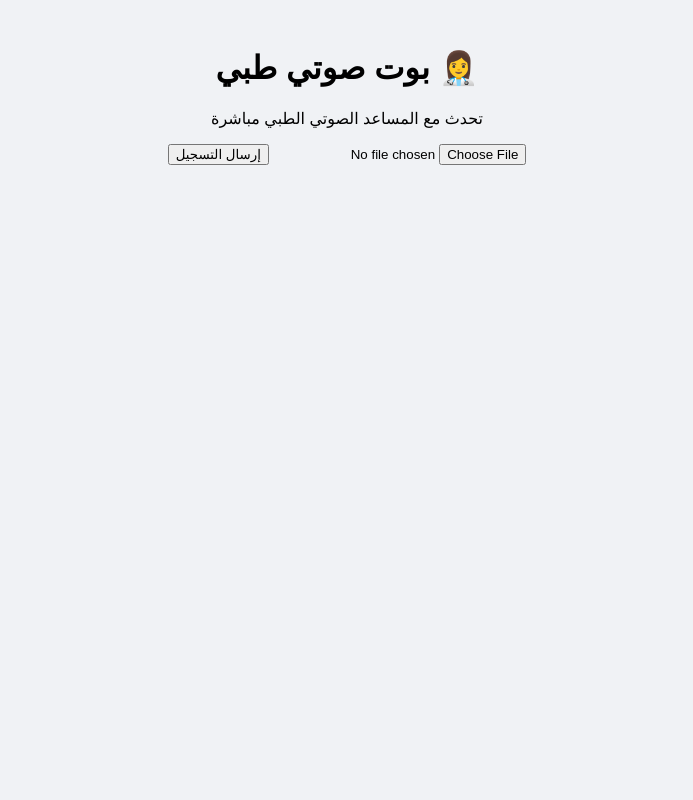
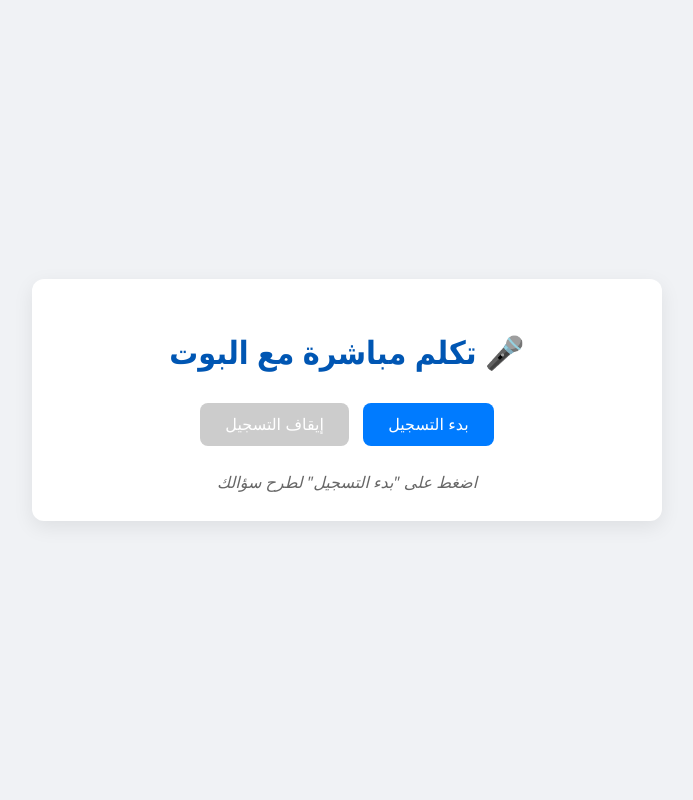
Before and after one commit to aisha-ali-maker/voice-bot-patient, a Flask app: page / in a window 1280 px wide. Shown: the whole page, without its empty margins (293-986 px from the left). Run offline with Flask 3, Linux system fonts and the light colour scheme.

Commit message:
تحديث البوت الصوتي: دمج تسجيل مباشر وفوري

```diff
--- a/app.py
+++ b/app.py
@@ -1,61 +1,76 @@
-from flask import Flask, render_template, request, redirect, url_for
+from flask import Flask, render_template, request, jsonify
 import os
 from faster_whisper import WhisperModel
 import google.generativeai as genai
 from gtts import gTTS
 from werkzeug.utils import secure_filename
 import time
+import logging
 
-# إعداد Flask
+# ---------------- إعداد Flask ----------------
 app = Flask(__name__)
 UPLOAD_FOLDER = "uploads"
+AUDIO_RESPONSES_FOLDER = "responses"
 os.makedirs(UPLOAD_FOLDER, exist_ok=True)
-app.config["UPLOAD_FOLDER"] = UPLOAD_FOLDER
+os.makedirs(AUDIO_RESPONSES_FOLDER, exist_ok=True)
 
-# اختيار موديل Whisper من متغير بيئة أو "tiny" افتراضياً
+# ---------------- إعداد Faster-Whisper ----------------
 model_name = os.getenv("WHISPER_MODEL", "tiny")
-print(f"Loading Faster-Whisper model: {model_name}")
+logging.info(f"جاري تحميل موديل Faster-Whisper: {model_name}")
+model = WhisperModel(model_name, device="cpu", compute_type="int8")
+logging.info("تم تحميل الموديل بنجاح.")
 
-# تحميل الموديل (int8 أخف للذاكرة)
-model = WhisperModel(model_name, device="cpu", compute_type="int8")
+# ---------------- إعداد Gemini ----------------
+genai.configure(api_key=os.getenv("GEMINI_API_KEY"))
+gemini_model = genai.GenerativeModel("gemini-pro")
 
-# إعداد Gemini (باستخدام Environment Variable)
-genai.configure(api_key=os.getenv("GEMINI_API_KEY"))
-gemini = genai.GenerativeModel("gemini-pro")
-
-@app.route("/", methods=["GET", "POST"])
+# ---------------- المسارات ----------------
+@app.route("/")
 def index():
     return render_template("index.html")
 
 @app.route("/upload", methods=["POST"])
-def upload():
-    if "audio" not in request.files:
-        return redirect(url_for("index"))
+def upload_audio():
+    if "file" not in request.files:
+        return jsonify({"error": "لم يتم رفع أي ملف"}), 400
 
-    file = request.files["audio"]
+    file = request.files["file"]
     if file.filename == "":
-        return redirect(url_for("index"))
+        return jsonify({"error": "اسم الملف فارغ"}), 400
 
-    # حفظ الملف الصوتي المرفوع
-    filename = secure_filename(file.filename)
-    filepath = os.path.join(app.config["UPLOAD_FOLDER"], filename)
-    file.save(filepath)
+    try:
+        # حفظ الملف الصوتي
+        filename = secure_filename(file.filename)
+        filepath = os.path.join(UPLOAD_FOLDER, filename)
+        file.save(filepath)
 
-    # تحويل الصوت إلى نص عبر Faster-Whisper
-    segments, info = model.transcribe(filepath, language="ar")
-    text = " ".join([seg.text for seg in segments])
+        # تحويل الصوت إلى نص
+        segments, info = model.transcribe(filepath, language="ar")
+        question_text = " ".join([seg.text for seg in segments]).strip()
 
-    # إرسال النص إلى Gemini
-    response = gemini.generate_content(text)
-    reply = response.text
+        # إرسال النص إلى Gemini
+        gemini_response = gemini_model.generate_content(question_text)
+        answer_text = gemini_response.text.strip()
 
-    # تحويل الرد إلى صوت
-    audio_reply = os.path.join(app.config["UPLOAD_FOLDER"], f"reply_{int(time.time())}.mp3")
-    tts = gTTS(reply, lang="ar")
-    tts.save(audio_reply)
+        # تحويل الرد إلى صوت
+        audio_filename = f"response_{int(time.time())}.mp3"
+        audio_path = os.path.join(AUDIO_RESPONSES_FOLDER, audio_filename)
+        tts = gTTS(text=answer_text, lang="ar", slow=False)
+        tts.save(audio_path)
 
-    # إرجاع الرد والملف الصوتي
-    return render_template("index.html", text=text, reply=reply, audio=audio_reply)
+        return jsonify({
+            "question": question_text,
+            "answer": answer_text,
+            "audio_url": f"/responses/{audio_filename}"
+        })
+
+    finally:
+        if 'filepath' in locals() and os.path.exists(filepath):
+            os.remove(filepath)
+
+@app.route("/responses/<path:filename>")
+def get_response_audio(filename):
+    return app.send_static_file(os.path.join(AUDIO_RESPONSES_FOLDER, filename))
 
 if __name__ == "__main__":
-    app.run(host="0.0.0.0", port=5000)
+    app.run(host="0.0.0.0", port=5000, debug=True)
--- a/templates/index.html
+++ b/templates/index.html
@@ -1,59 +1,147 @@
 <!DOCTYPE html>
-<html lang="ar">
+<html lang="ar" dir="rtl">
 <head>
-    <meta charset="UTF-8">
-    <meta name="viewport" content="width=device-width, initial-scale=1.0">
-    <title>بوت صوتي طبي</title>
+<meta charset="UTF-8">
+<meta name="viewport" content="width=device-width, initial-scale=1.0">
+<title>🎤 مساعد صوتي طبي</title>
+<style>
+body {
+    font-family: 'Segoe UI', Tahoma, Geneva, Verdana, sans-serif;
+    background-color: #f0f2f5;
+    color: #333;
+    display: flex;
+    justify-content: center;
+    align-items: center;
+    min-height: 100vh;
+    margin: 0;
+}
+.container {
+    background-color: #fff;
+    padding: 30px 40px;
+    border-radius: 12px;
+    box-shadow: 0 6px 20px rgba(0,0,0,0.08);
+    text-align: center;
+    width: 90%;
+    max-width: 550px;
+}
+h1 {
+    color: #0056b3;
+    margin-bottom: 25px;
+}
+.controls button {
+    background-color: #007bff;
+    color: white;
+    border: none;
+    padding: 12px 25px;
+    border-radius: 8px;
+    cursor: pointer;
+    font-size: 16px;
+    margin: 5px;
+}
+.controls button:disabled {
+    background-color: #cccccc;
+    cursor: not-allowed;
+}
+.output-section {
+    margin-top: 25px;
+    text-align: right;
+    padding: 15px;
+    border: 1px solid #e0e0e0;
+    border-radius: 8px;
+    background-color: #f9f9f9;
+}
+#response-audio { width: 100%; margin-top: 15px; }
+#status { margin-top: 20px; font-style: italic; color: #666; height: 20px; }
+</style>
+</head>
+<body>
 
-    <!-- ربط ملف manifest.json -->
-    <link rel="manifest" href="{{ url_for('static', filename='manifest.json') }}">
+<div class="container">
+    <h1>🎤 تكلم مباشرة مع البوت</h1>
+    <div class="controls">
+        <button id="recordButton">بدء التسجيل</button>
+        <button id="stopButton" disabled>إيقاف التسجيل</button>
+    </div>
+    <div id="status">اضغط على "بدء التسجيل" لطرح سؤالك</div>
 
-    <!-- أيقونة تظهر في المتصفح -->
-    <link rel="icon" href="{{ url_for('static', filename='icon-192.png') }}" type="image/png">
+    <div class="output-section" id="question-section" style="display:none;">
+        <h3>🔊 سؤالك:</h3>
+        <div id="transcript"></div>
+    </div>
 
-    <!-- لون الثيم -->
-    <meta name="theme-color" content="#0056b3">
+    <div class="output-section" id="answer-section" style="display:none;">
+        <h3>🎵 رد البوت:</h3>
+        <div id="bot-answer"></div>
+        <audio id="response-audio" controls></audio>
+    </div>
+</div>
 
-    <!-- تسجيل service worker -->
-    <script>
-        if ("serviceWorker" in navigator) {
-            navigator.serviceWorker.register("/static/service-worker.js")
-                .then(reg => console.log("Service Worker مسجل:", reg))
-                .catch(err => console.log("Service Worker خطأ:", err));
-        }
-    </script>
-</head>
-<body dir="rtl" style="font-family: sans-serif; background: #f0f2f5; text-align:center; padding:20px;">
+<script>
+const recordButton = document.getElementById('recordButton');
+const stopButton = document.getElementById('stopButton');
+const statusDiv = document.getElementById('status');
+const transcriptDiv = document.getElementById('transcript');
+const botAnswerDiv = document.getElementById('bot-answer');
+const responseAudio = document.getElementById('response-audio');
+const questionSection = document.getElementById('question-section');
+const answerSection = document.getElementById('answer-section');
 
-    <h1>👩‍⚕️ بوت صوتي طبي</h1>
-    <p>تحدث مع المساعد الصوتي الطبي مباشرة</p>
+let mediaRecorder;
+let audioChunks = [];
 
-    <!-- زر تسجيل الصوت -->
-    <form action="/upload" method="post" enctype="multipart/form-data">
-        <input type="file" name="audio" accept="audio/*" capture="microphone">
-        <button type="submit">إرسال التسجيل</button>
-    </form>
+recordButton.onclick = async () => {
+    try {
+        const stream = await navigator.mediaDevices.getUserMedia({ audio: true });
+        mediaRecorder = new MediaRecorder(stream);
 
-    <!-- عرض النص المستخرج -->
-    {% if text %}
-        <h3>النص المستخرج:</h3>
-        <p>{{ text }}</p>
-    {% endif %}
+        mediaRecorder.onstart = () => {
+            audioChunks = [];
+            recordButton.disabled = true;
+            stopButton.disabled = false;
+            statusDiv.textContent = "التسجيل جارٍ...";
+            questionSection.style.display = 'none';
+            answerSection.style.display = 'none';
+        };
 
-    <!-- عرض الرد النصي -->
-    {% if reply %}
-        <h3>رد Gemini:</h3>
-        <p>{{ reply }}</p>
-    {% endif %}
+        mediaRecorder.ondataavailable = event => audioChunks.push(event.data);
 
-    <!-- تشغيل الرد الصوتي -->
-    {% if audio %}
-        <h3>الرد الصوتي:</h3>
-        <audio controls>
-            <source src="{{ audio }}" type="audio/mpeg">
-            متصفحك لا يدعم تشغيل الصوت.
-        </audio>
-    {% endif %}
+        mediaRecorder.onstop = async () => {
+            statusDiv.textContent = "جاري معالجة طلبك...";
+            const audioBlob = new Blob(audioChunks, { type: 'audio/webm' });
+            const formData = new FormData();
+            formData.append("file", audioBlob, "recording.webm");
+
+            try {
+                const response = await fetch("/upload", { method: "POST", body: formData });
+                const result = await response.json();
+
+                transcriptDiv.textContent = result.question;
+                botAnswerDiv.textContent = result.answer;
+                responseAudio.src = result.audio_url;
+
+                questionSection.style.display = 'block';
+                answerSection.style.display = 'block';
+                responseAudio.play();
+
+                statusDiv.textContent = "تم استلام الرد. اضغط على بدء التسجيل لسؤال آخر.";
+            } catch(err) {
+                console.error(err);
+                statusDiv.textContent = "حدث خطأ أثناء معالجة الصوت.";
+            } finally {
+                recordButton.disabled = false;
+                stopButton.disabled = true;
+            }
+        };
+
+        mediaRecorder.start();
+    } catch (err) {
+        console.error(err);
+        statusDiv.textContent = "خطأ: لم يتم منح الإذن للوصول للميكروفون.";
+    }
+};
+
+stopButton.onclick = () => mediaRecorder.stop();
+</script>
 
 </body>
 </html>
```
